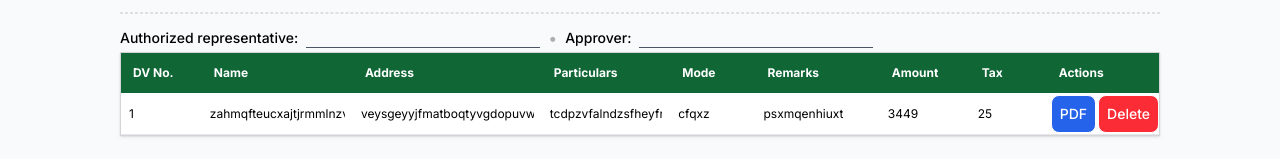
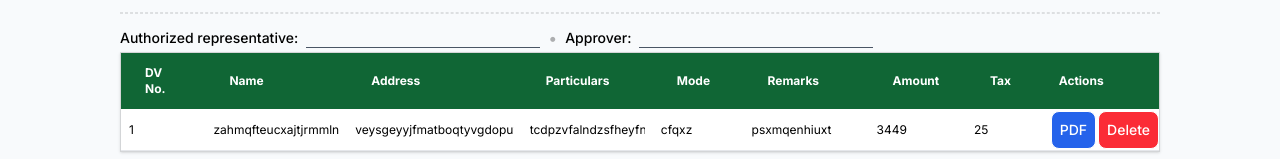
Before and after one commit to up-nismed-195/accounting-system, a SvelteKit app: page /vouchers in a window 1280 px wide. Shown: the part 160-319 px from the top of the page. Built offline with nearby package versions, Linux system fonts and the light colour scheme; no server answers; the database is empty.

Commit message:
done for the day

```diff
--- a/src/routes/vouchers/+page.svelte
+++ b/src/routes/vouchers/+page.svelte
@@ -155,7 +155,7 @@
 <thead class="text-xs text-white bg-primary">
   <tr>
     {#each headers as header}
-      <th scope="col" class="px-3 py-3">{header}</th>
+      <th scope="col" class="px-6 py-3">{header}</th>
     {/each}
     <th class="p-2"><div class="flex justify-start">Actions</div></th>
   </tr>
```
